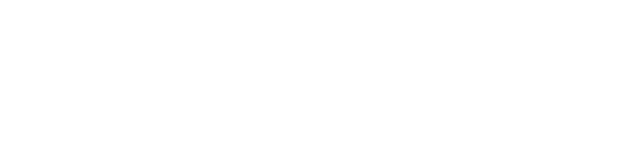
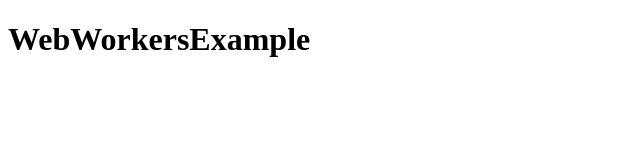
Before and after one commit to OleksiiNebesnyi/WebWorkersExample, a plain HTML site: page index.html in a window 1280 px wide. Shown: the whole page, without its empty margins (0-640 px from the left). Drawn offline with Linux system fonts and the light colour scheme.

Commit message:
Update index.html

```diff
--- a/index.html
+++ b/index.html
@@ -9,6 +9,7 @@
     <script src="index.js"></script>
 </head>
 <body>
+    <h1>WebWorkersExample</h1>
 
 </body>
 </html>
```
